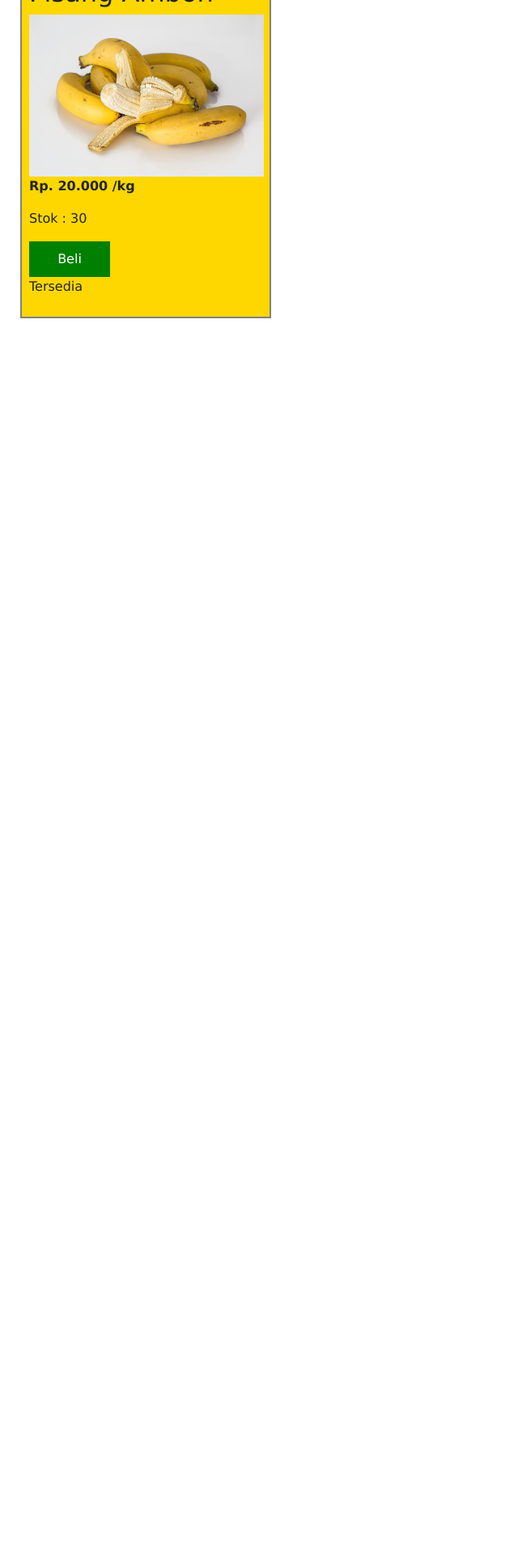
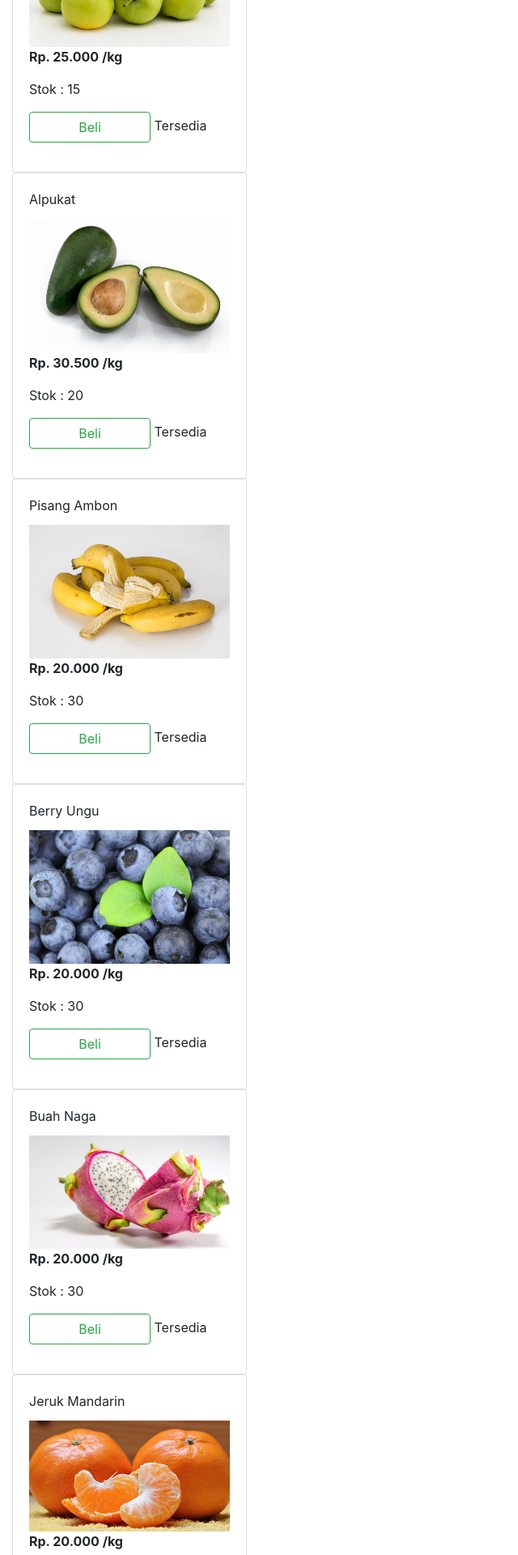
Before and after one commit to eva-ratna-palupi/uas_reactjs, a React (Create React App) app: page /produk in a window 1280 px wide. Shown: the part 620-2540 px from the top of the page at 81% size, without its empty margins (0-640 px from the left). Before the commit the page ends 1023 px from the top, so only its background shows below. Built offline with nearby package versions, Linux system fonts and the light colour scheme.

Commit message:
Memperbaiki ui produk

```diff
--- a/src/Component/Class/CSS/Produk.css
+++ b/src/Component/Class/CSS/Produk.css
@@ -1,5 +1,5 @@
 .box-stock{
-    width: 310px;
+    width: 300px;
     display: inline-block;
     height: auto;
     border: 2px solid grey;
@@ -10,7 +10,7 @@
 }
 
 .box-stock img{
-    width: 290px;
+    width: 280px;
     height: 200px;
 }
 
@@ -19,6 +19,7 @@
     color: white;
     padding: 10px;
     border: 1px;
-    width: 100px;
+    width: 150px;
+    shape-margin: 20px;
 
 }
--- a/src/Component/Class/Produk.jsx
+++ b/src/Component/Class/Produk.jsx
@@ -1,5 +1,6 @@
 import React from 'react'
 import './CSS/Produk.css'
+import { Button, Card, Col, CardTitle, Row, CardBody, CardImg } from 'reactstrap'
 
 
 class Produk extends React.Component {
@@ -29,15 +30,19 @@ class Produk extends React.Component {
 
     render() {
         return (
-            <div className="box-stock">
-                    <h2 className="teks">{this.props.nama}</h2>
-                    <img src={this.props.img} alt="" />
-                    <p><b>Rp. {this.props.harga} /kg</b></p>
-                    <p>Stok : {this.state.stock}</p>
-                    <button className="btn-click" onClick={this.ButtonBeli} disabled={this.state.disabled}>Beli</button>
-                    <p>{this.state.status}</p>
-
-               </div>
+            <div>
+                <Row>
+                    <Col sm="3">
+                        <Card body>
+                            <CardTitle>{this.props.nama}</CardTitle>
+                        <img width="100%" src={this.props.img} alt="" />
+                        <p><b>Rp. {this.props.harga} /kg</b></p>
+                            <p>Stok : {this.state.stock}</p>
+                            <p><Button outline color="success" className="btn-click" onClick={this.ButtonBeli} disabled={this.state.disabled}>Beli</Button>        {this.state.status}</p>
+                            </Card>
+            </Col>
+            </Row>
+            </div >
 
         )
     }
--- a/src/Component/Fungsional/Home.jsx
+++ b/src/Component/Fungsional/Home.jsx
@@ -4,13 +4,24 @@ import anggur from '../Gambar/anggur.jpg'
 import apel from '../Gambar/apple.jpg'
 import avocado from '../Gambar/avocado.jpg'
 import banana from '../Gambar/banana.jpg'
-import {Container} from 'reactstrap'
+import bery from '../Gambar/berry.jpg'
+import dragon from '../Gambar/dragon-fruit.jpg'
+import jeruk from '../Gambar/jeruk.jpg'
+import kiwi from '../Gambar/kiwi.jpg'
+import lemon from '../Gambar/lemon.jpg'
+import mangga from '../Gambar/manggo.jpg'
+import pepaya from '../Gambar/papaya.jpg'
+import nanas from '../Gambar/pineapple.jpg'
+import strawbery from '../Gambar/strawberries.jpg'
+import semangka from '../Gambar/watermelon.jpg'
+
+import { Container } from 'reactstrap'
 
 
 const Home = () => {
     return <div>
         <Container className="themed-container" fluid={true}>
-        <br/>
+            <br />
             <Produk
                 stok="10"
                 nama="Anggur California"
@@ -38,6 +49,76 @@ const Home = () => {
                 harga="20.000"
                 img={banana}
             />
+
+            <Produk
+                stok="30"
+                nama="Berry Ungu"
+                harga="20.000"
+                img={bery}
+            />
+
+            <Produk
+                stok="30"
+                nama="Buah Naga"
+                harga="20.000"
+                img={dragon}
+            />
+
+            <Produk
+                stok="30"
+                nama="Jeruk Mandarin"
+                harga="20.000"
+                img={jeruk}
+            />
+
+            <Produk
+                stok="30"
+                nama="Kiwi "
+                harga="20.000"
+                img={kiwi}
+            />
+
+            <Produk
+                stok="30"
+                nama="Lemon"
+                harga="20.000"
+                img={lemon}
+            />
+
+            <Produk
+                stok="30"
+                nama="Mangga"
+                harga="20.000"
+                img={mangga}
+            />
+
+            <Produk
+                stok="30"
+                nama="Pepaya "
+                harga="20.000"
+                img={pepaya}
+            />
+
+            <Produk
+                stok="30"
+                nama="Nanas"
+                harga="20.000"
+                img={nanas}
+            />
+
+            <Produk
+                stok="30"
+                nama="Strawberry"
+                harga="20.000"
+                img={strawbery}
+            />
+
+            <Produk
+                stok="30"
+                nama="Semangka"
+                harga="20.000"
+                img={semangka}
+            />
         </Container>
     </div>
 }
```
Lines whose indentation alone changed are shown as unchanged.
